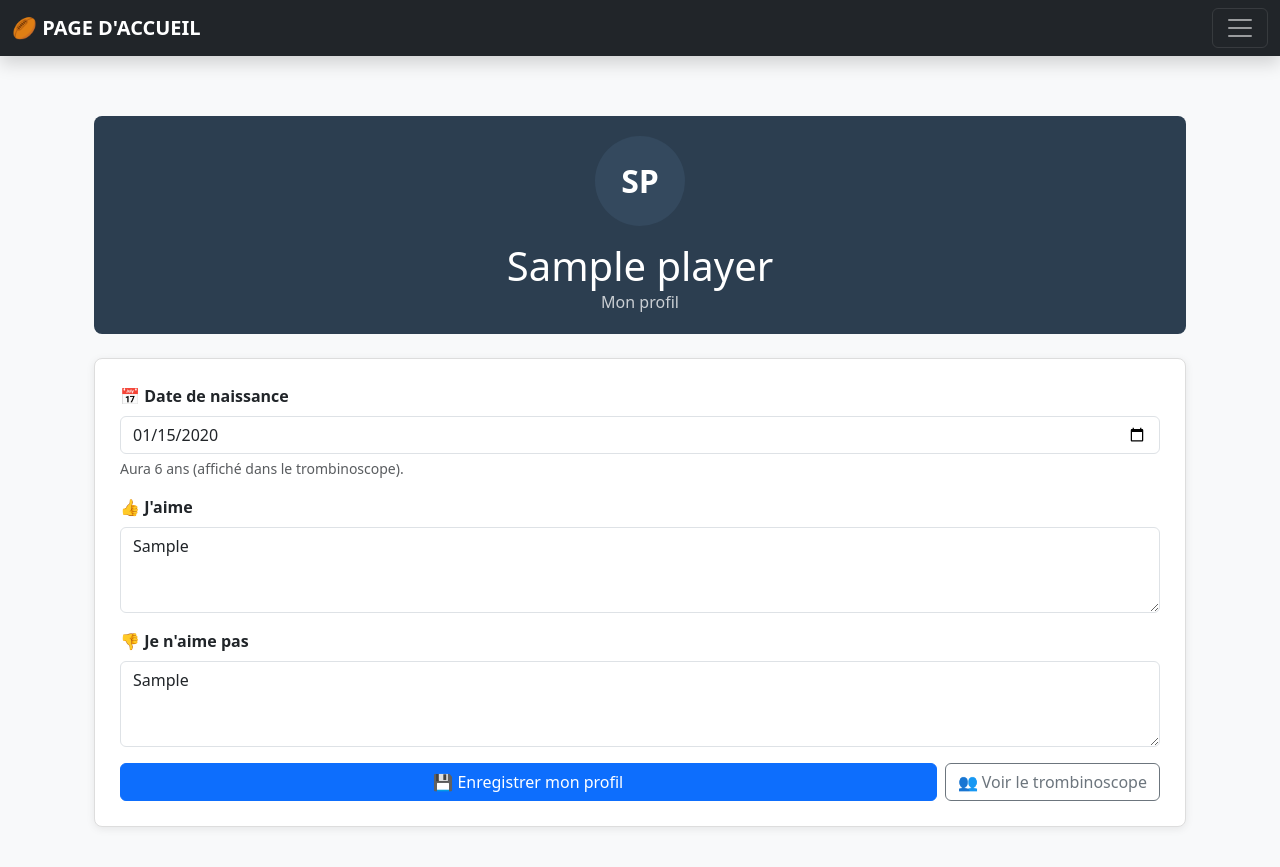
After one commit to Xavcpr/App_prono_rugby, a Django app: page /profil/ in a window 1280 px wide. The commit adds this page. Run offline with Django 5.2, Linux system fonts and the light colour scheme; a user stored in the database is signed in; tables that the repository leaves empty hold one stand-in row (values such as "Sample post"); data that the repository does not hold is empty.

Commit message:
Profil joueur (date de naissance, j'aime/je n'aime pas) + trombinoscope

```diff
--- a/core/admin.py
+++ b/core/admin.py
@@ -178,8 +178,12 @@ admin.site.register(Team)
 
 class PlayerAdmin(admin.ModelAdmin):
     filter_horizontal = ('seasons',)
-    list_display = ('name', 'user', 'season_list')
+    list_display = ('name', 'user', 'birth_date', 'age_display', 'season_list')
     search_fields = ('name',)
+
+    def age_display(self, obj):
+        return obj.age if obj.age is not None else "-"
+    age_display.short_description = "Âge"
 
     def season_list(self, obj):
         return ", ".join(s.year for s in obj.seasons.all().order_by('-year')[:3])
--- a/core/models.py
+++ b/core/models.py
@@ -16,9 +16,33 @@ class Player(models.Model):
     user = models.OneToOneField(User, on_delete=models.CASCADE, null=True, blank=True)
     name = models.CharField(max_length=100)
     seasons = models.ManyToManyField('Season', blank=True)
+    # Profil "cohésion de groupe"
+    birth_date = models.DateField(null=True, blank=True, verbose_name="Date de naissance")
+    aime = models.TextField(blank=True, default="", verbose_name="J'aime")
+    aime_pas = models.TextField(blank=True, default="", verbose_name="Je n'aime pas")
 
     def __str__(self):
         return self.name
+
+    @property
+    def initials(self):
+        parts = [w[0].upper() for w in self.name.split() if w]
+        return "".join(parts[:2])
+
+    @property
+    def avatar_color(self):
+        colors = ["#e74c3c", "#3498db", "#2ecc71", "#f39c12",
+                  "#9b59b6", "#1abc9c", "#e67e22", "#34495e"]
+        return colors[sum(ord(c) for c in self.name) % len(colors)]
+
+    @property
+    def age(self):
+        if not self.birth_date:
+            return None
+        today = timezone.localdate()
+        return today.year - self.birth_date.year - (
+            (today.month, today.day) < (self.birth_date.month, self.birth_date.day)
+        )
 
     def save(self, *args, **kwargs):
         is_new = self.pk is None
--- a/core/templates/base.html
+++ b/core/templates/base.html
@@ -60,6 +60,12 @@
               <div class="col-6">
                 <a class="nav-link small" href="{% url 'settings' %}">⚙️ Réglages</a>
               </div>
+              <div class="col-6">
+                <a class="nav-link small" href="{% url 'profil' %}">🙋 Mon profil</a>
+              </div>
+              <div class="col-6">
+                <a class="nav-link small text-primary" href="{% url 'trombinoscope' %}">👥 Trombinoscope</a>
+              </div>
               {% if user.is_staff %}
                 <div class="col-6">
                   <a class="nav-link small text-success fw-bold" href="{% url 'admin_saisie_resultats' %}">⚙️ Saisir Résultats</a>
--- /dev/null
+++ b/core/templates/profil.html
@@ -0,0 +1,55 @@
+{% extends "base.html" %}
+{% block content %}
+  <style>
+    .profil-header { margin: 20px 0; background: #2c3e50; color: white; padding: 20px; border-radius: 8px; }
+    .profil-card { background: #fff; border: 1px solid #ddd; border-radius: 8px; padding: 25px; box-shadow: 0 2px 8px rgba(0,0,0,0.08); }
+    .avatar-big {
+      width: 90px; height: 90px; border-radius: 50%;
+      display: flex; align-items: center; justify-content: center;
+      color: #fff; font-size: 2rem; font-weight: bold; margin: 0 auto;
+    }
+  </style>
+  <div class="container py-4">
+    <div class="profil-header text-center">
+      <div class="avatar-big" style="background: {{ player.avatar_color }}">{{ player.initials }}</div>
+      <h1 class="mt-3 mb-0">{{ player.name }}</h1>
+      <p class="opacity-75 mb-0">Mon profil</p>
+    </div>
+
+    <div class="profil-card mt-4">
+      <form method="post">
+        {% csrf_token %}
+        <div class="mb-3">
+          <label class="form-label fw-bold">📅 Date de naissance</label>
+          <input type="date"
+                 name="birth_date"
+                 class="form-control"
+                 value="{{ player.birth_date|date:'Y-m-d'|default:'' }}">
+          <div class="form-text">
+            {% if player.age %}Aura {{ player.age }} ans (affiché dans le trombinoscope).{% else %}Facultatif.{% endif %}
+          </div>
+        </div>
+        <div class="mb-3">
+          <label class="form-label fw-bold">👍 J'aime</label>
+          <textarea name="aime"
+                    class="form-control"
+                    rows="3"
+                    placeholder="Ce qui me plaît (rugby, nourriture, musique, délires de groupe...)"
+                    maxlength="500">{{ player.aime }}</textarea>
+        </div>
+        <div class="mb-3">
+          <label class="form-label fw-bold">👎 Je n'aime pas</label>
+          <textarea name="aime_pas"
+                    class="form-control"
+                    rows="3"
+                    placeholder="Ce que je n'aime pas (le café froid, les pertes de connexion..."
+                    maxlength="500">{{ player.aime_pas }}</textarea>
+        </div>
+        <div class="d-flex gap-2">
+          <button type="submit" class="btn btn-primary flex-grow-1">💾 Enregistrer mon profil</button>
+          <a href="{% url 'trombinoscope' %}" class="btn btn-outline-secondary">👥 Voir le trombinoscope</a>
+        </div>
+      </form>
+    </div>
+  </div>
+{% endblock %}
--- a/core/urls.py
+++ b/core/urls.py
@@ -1,5 +1,5 @@
 from django.urls import path
-from .views import home_view, hall_of_fame_view, bareme_view, charte_view, admin_saisie_resultats, declencher_calcul_points, recap_pronos_classement, debug_scores_view, statistics_view, statistiques_view, all_pronos_view, export_pronos_xlsx, compute_round_view, pronos_view, logout_view, round_results_board, settings_view, competition_ranking_view, classement_prediction, cron_send_reminders, health_view, import_scores_view, bonus_view
+from .views import home_view, hall_of_fame_view, bareme_view, charte_view, admin_saisie_resultats, declencher_calcul_points, recap_pronos_classement, debug_scores_view, statistics_view, statistiques_view, all_pronos_view, export_pronos_xlsx, compute_round_view, pronos_view, logout_view, round_results_board, settings_view, competition_ranking_view, classement_prediction, cron_send_reminders, health_view, import_scores_view, bonus_view, profil_view, trombinoscope_view
 
 urlpatterns = [
     # Page d'accueil (peut rediriger vers les pronos ou une page d'info)
@@ -12,6 +12,11 @@ urlpatterns = [
 
     # Réglages
     path('settings/', settings_view, name='settings'),
+
+    # Profil joueur (cohésion de groupe)
+    path('profil/', profil_view, name='profil'),
+    # Trombinoscope (tous les joueurs)
+    path('trombinoscope/', trombinoscope_view, name='trombinoscope'),
 
     # Classement par compétition (vue générale)
     path("classement_par_competition/", competition_ranking_view, name="classement_par_competition"),
--- a/core/views.py
+++ b/core/views.py
@@ -199,6 +199,48 @@ def settings_view(request):
         form = SettingsForm(user)
 
     return render(request, 'settings.html', {'form': form})
+
+
+# ------------------
+# PROFIL (cohésion de groupe)
+# ------------------
+@login_required
+def profil_view(request):
+    try:
+        player = request.user.player
+    except Player.DoesNotExist:
+        messages.error(request, "Votre compte n'est pas encore lié à un joueur.")
+        return redirect("logout")
+
+    if request.method == "POST":
+        birth = request.POST.get("birth_date", "").strip()
+        player.aime = request.POST.get("aime", "").strip()
+        player.aime_pas = request.POST.get("aime_pas", "").strip()
+        if birth:
+            try:
+                player.birth_date = datetime.strptime(birth, "%Y-%m-%d").date()
+            except ValueError:
+                player.birth_date = None
+        else:
+            player.birth_date = None
+        player.save()
+        messages.success(request, "Profil mis à jour !")
+        return redirect("profil")
+
+    return render(request, "profil.html", {"player": player})
+
+
+@login_required
+def trombinoscope_view(request):
+    all_seasons = Season.objects.order_by("-year")
+    season_id = request.GET.get("season")
+    selected_season = Season.objects.filter(id=season_id).first() if season_id else _latest_season(all_seasons)
+    players = _players_for_season(selected_season).select_related("user").order_by("name")
+    return render(request, "trombinoscope.html", {
+        "players": players,
+        "seasons": all_seasons,
+        "selected_season": selected_season,
+    })
 
 # ------------------
 # COMPETITION RANKING VIEW
```
Also changed, not shown: core/templates/trombinoscope.html (added, +66 -0 lines), tests/test_profil_trombinoscope.py (added, +81 -0 lines), core/migrations/0018_player_aime_player_aime_pas_player_birth_date.py (added).
